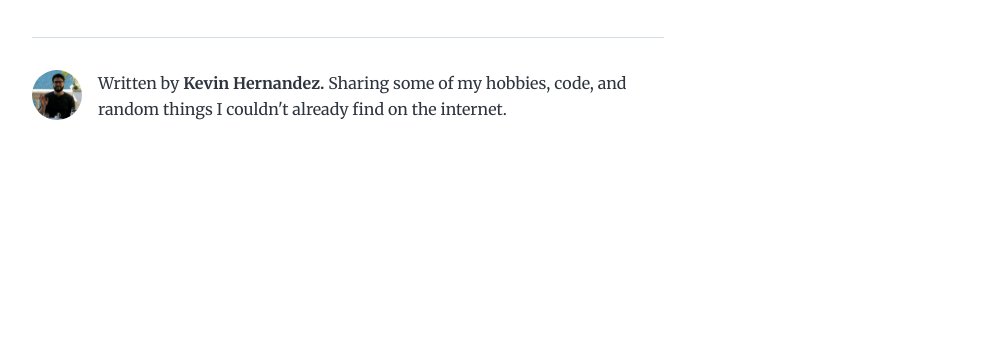
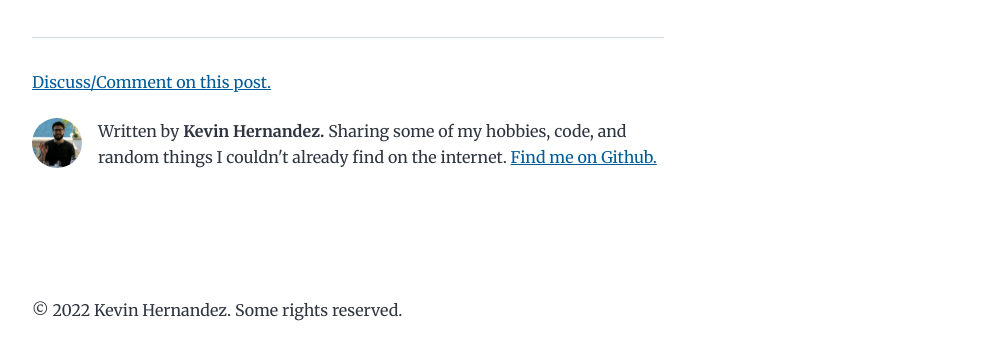
Before and after one commit to khernand/blog, a Gatsby site: page /terminal-app-ssh-colors/ in a window 1280 px wide. Shown: the part 5900-6260 px from the top of the page, without its empty margins (292-1276 px from the left). Before the commit the page ends 6166 px from the top, so only its background shows below. Built offline with nearby package versions, Linux system fonts and the light colour scheme; Gatsby itself is replaced by a stand-in of ours; some packages are replaced by stand-ins of ours.

Commit message:
update(footer): add discussion, github, and license in footer

```diff
--- a/gatsby-config.js
+++ b/gatsby-config.js
@@ -4,12 +4,12 @@ module.exports = {
     author: {
       name: `Kevin Hernandez`,
       summary: `Sharing some of my hobbies, code, and random things I couldn't
-      already find on the internet.`,
+      already find on the internet. `,
     },
     description: `A personal blog for random things.`,
     siteUrl: `https://gatsbystarterblogsource.gatsbyjs.io/`,
     social: {
-      // twitter: ``,
+      github: `khernand`,
     },
   },
   plugins: [
--- a/package.json
+++ b/package.json
@@ -29,6 +29,7 @@
     "react": "^17.0.1",
     "react-dom": "^17.0.1",
     "react-helmet": "^6.1.0",
+    "react-tooltip": "^4.2.21",
     "typeface-merriweather": "0.0.72",
     "typeface-montserrat": "0.0.75"
   },
--- a/src/components/bio.js
+++ b/src/components/bio.js
@@ -45,10 +45,9 @@ const Bio = () => {
       {author?.name && (
         <p>
           Written by <strong>{author.name}.</strong> {author?.summary || null}
-          {` `}
-          {/*<a href={`https://twitter.com/${social?.twitter || ``}`}>*/}
-          {/*  You should follow them on Twitter*/}
-          {/*</a>*/}
+          <a target={`_blank`} href={`https://github.com/${social?.khernand || ``}`}>
+           Find me on Github.
+          </a>
         </p>
       )}
     </div>
--- a/src/components/layout.js
+++ b/src/components/layout.js
@@ -1,5 +1,6 @@
 import * as React from "react"
 import { Link } from "gatsby"
+import ReactTooltip from "react-tooltip"
 
 const Layout = ({ location, title, children }) => {
   const rootPath = `${__PATH_PREFIX__}/`
@@ -24,11 +25,11 @@ const Layout = ({ location, title, children }) => {
     <div className="global-wrapper" data-is-root-path={isRootPath}>
       <header className="global-header">{header}</header>
       <main>{children}</main>
-      {/*<footer>*/}
-      {/*  © {new Date().getFullYear()}, Built with*/}
-      {/*  {` `}*/}
-      {/*  <a href="https://www.gatsbyjs.com">Gatsby</a>*/}
-      {/*</footer>*/}
+      <footer>
+        © {new Date().getFullYear()} Kevin Hernandez.
+        <span data-for={"toolTip1"} data-place={"top"} data-tip={"Except where otherwise noted, the blog posts on this site are licensed under the Creative Commons Attribution-NonCommercial 4.0 International (CC BY-NC 4.0) License by the author."}> Some rights reserved. </span>
+        <ReactTooltip id="toolTip1" />
+      </footer>
     </div>
   )
 }
--- a/src/templates/blog-post.js
+++ b/src/templates/blog-post.js
@@ -31,6 +31,11 @@ const BlogPostTemplate = ({ data, location }) => {
         />
         <hr />
         <footer>
+          <a target={`_blank`} href={`https://github.com/khernand/blog/discussions`}>
+            Discuss/Comment on this post.
+          </a>
+          <br/>
+          <br/>
           <Bio />
         </footer>
       </article>
```
Also changed, not shown: 1 other file.
